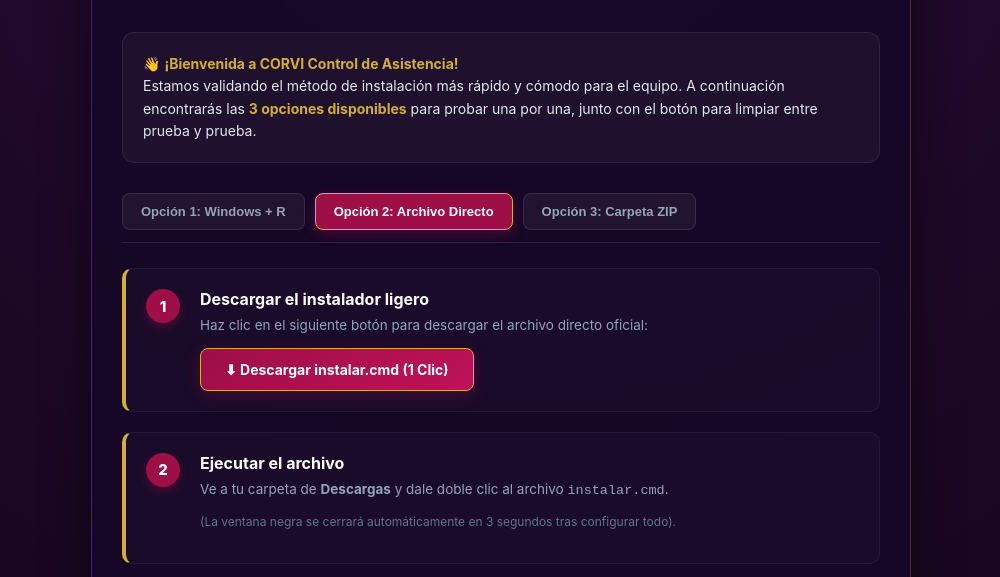
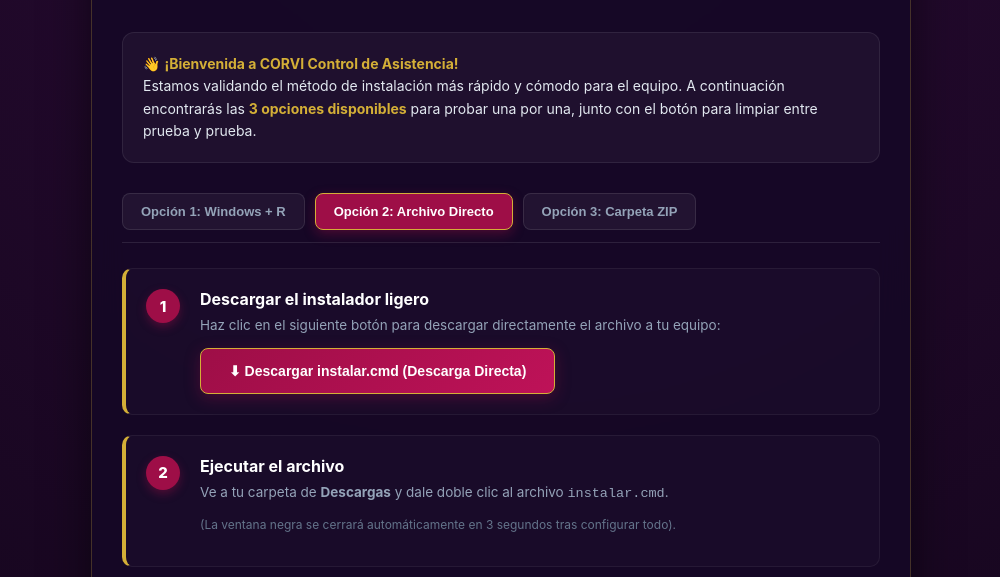
Before and after one commit to Tecnologiacorvi/setup, a plain HTML site: page index.html in a window 1280 px wide. Both pictures are taken after a click on the button "Opción 2: Archivo Directo". Shown: the part 223-800 px from the top of the page, without its empty margins (139-1139 px from the left). Drawn offline with Linux system fonts and the light colour scheme.

Commit message:
fix: Forzar descarga directa por Blob para evitar texto crudo en navegador

```diff
--- a/index.html
+++ b/index.html
@@ -215,15 +215,18 @@
         }
 
         .action-link-btn {
-            display: inline-block;
+            display: inline-flex;
+            align-items: center;
+            gap: 10px;
             background: linear-gradient(135deg, var(--corvi-wine) 0%, #be1258 100%);
             color: #fff;
             text-decoration: none;
-            padding: 12px 24px;
+            padding: 14px 28px;
             border-radius: 8px;
             font-weight: 700;
             font-size: 14px;
             border: 1px solid var(--gold);
+            cursor: pointer;
             transition: all 0.2s;
             box-shadow: 0 4px 15px rgba(158, 14, 71, 0.35);
         }
@@ -368,10 +371,10 @@
                     <div class="step-num">1</div>
                     <div class="step-body" style="width: 100%;">
                         <h3>Descargar el instalador ligero</h3>
-                        <p>Haz clic en el siguiente botón para descargar el archivo directo oficial:</p>
-                        <a href="https://raw.githubusercontent.com/Tecnologiacorvi/setup/main/instalar.cmd" download="instalar.cmd" class="action-link-btn">
-                            ⬇ Descargar instalar.cmd (1 Clic)
-                        </a>
+                        <p>Haz clic en el siguiente botón para descargar directamente el archivo a tu equipo:</p>
+                        <button type="button" onclick="descargarInstalador()" class="action-link-btn" id="btnDescarga">
+                            ⬇ Descargar instalar.cmd (Descarga Directa)
+                        </button>
                     </div>
                 </div>
 
@@ -478,6 +481,39 @@ function copiar(elementId, btnElement) {
         }, 2000);
     });
 }
+
+function descargarInstalador() {
+    var btn = document.getElementById("btnDescarga");
+    btn.innerText = "Descargando...";
+    fetch("instalar.cmd")
+        .then(function(response) {
+            if (!response.ok) {
+                return fetch("https://raw.githubusercontent.com/Tecnologiacorvi/setup/main/instalar.cmd");
+            }
+            return response;
+        })
+        .then(function(response) {
+            return response.blob();
+        })
+        .then(function(blob) {
+            var url = window.URL.createObjectURL(blob);
+            var a = document.createElement("a");
+            a.style.display = "none";
+            a.href = url;
+            a.download = "instalar.cmd";
+            document.body.appendChild(a);
+            a.click();
+            window.URL.revokeObjectURL(url);
+            btn.innerText = "✔ ¡Descargado!";
+            setTimeout(function() {
+                btn.innerText = "⬇ Descargar instalar.cmd (Descarga Directa)";
+            }, 3000);
+        })
+        .catch(function(err) {
+            alert("No se pudo iniciar la descarga directa. Use la Opción 1 de Windows + R.");
+            btn.innerText = "⬇ Descargar instalar.cmd (Descarga Directa)";
+        });
+}
 </script>
 
 </body>
```
